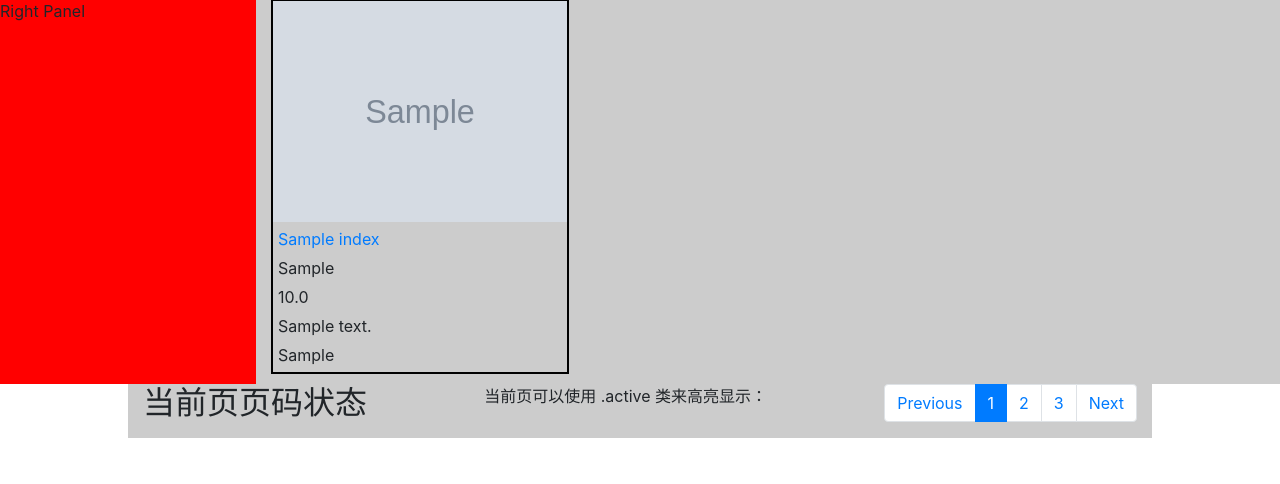
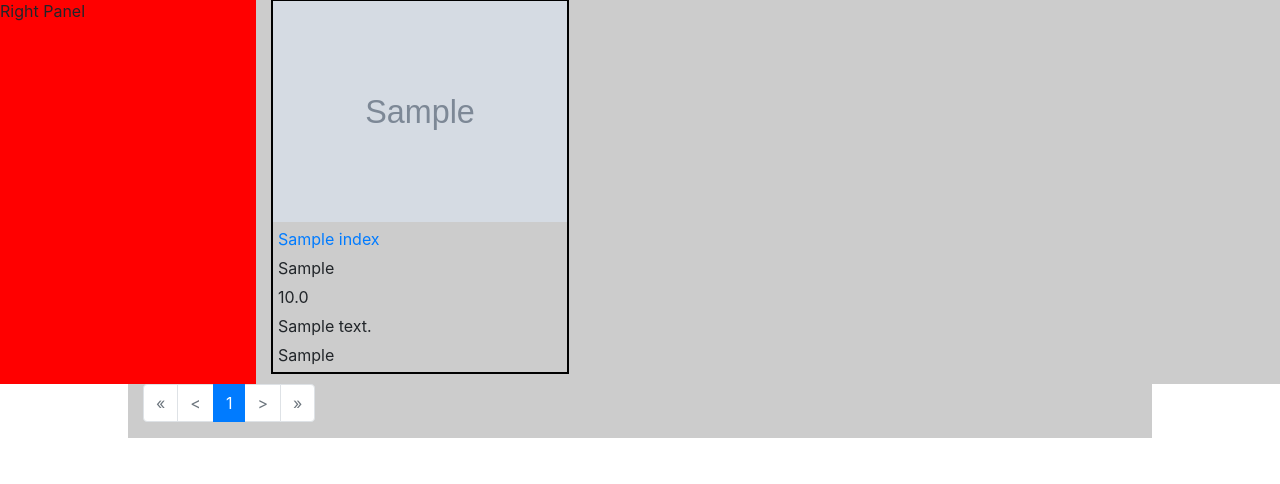
Before and after one commit to rz871256465/soloassessment, a Django app: page /shoppingindex/ in a window 1280 px wide. Shown: the part 57-541 px from the top of the page. Run offline with Django 4.2, Linux system fonts and the light colour scheme; a user stored in the database is signed in; tables that the repository leaves empty hold one stand-in row (values such as "Sample post"); grey boxes marked "Sample" are stand-in pictures; some libraries are stand-ins or nearby versions.

Commit message:
create split page function

```diff
--- a/shopping/templates/shopping/shopping_index.html
+++ b/shopping/templates/shopping/shopping_index.html
@@ -86,7 +86,7 @@
         <p>Right Panel</p>
       </div>
       <div class="container">
-        {% for row in shopping_items %}
+        {% for row in page_obj %}
         <div class="item">
           <img src="{{ row.img }}" alt="{{ row.product_name }}" >
           <p><a href="/product_by_name/{{row.product_name}}" > {{ row.product_name }}</a></p>
@@ -99,14 +99,30 @@
       </div>
     </div>
 <div class="container">
-  <h2>当前页页码状态</h2>
-  <p>当前页可以使用 .active 类来高亮显示：</p>
   <ul class="pagination">
-    <li class="page-item"><a class="page-link" href="#">Previous</a></li>
-    <li class="page-item active"><a class="page-link" href="#">1</a></li>
-    <li class="page-item"><a class="page-link" href="#">2</a></li>
-    <li class="page-item"><a class="page-link" href="#">3</a></li>
-    <li class="page-item"><a class="page-link" href="#">Next</a></li>
+    {% if page_obj.has_previous %}
+      <li class="page-item"><a class="page-link" href="?page=1{% if query %}&query={{ query }}{% endif %}">&laquo;</a></li>
+      <li class="page-item"><a class="page-link" href="?page={{ page_obj.previous_page_number }}{% if query %}&query={{ query }}{% endif %}">&lt;</a></li>
+    {% else %}
+      <li class="page-item disabled"><a class="page-link" href="#">&laquo;</a></li>
+      <li class="page-item disabled"><a class="page-link" href="#">&lt;</a></li>
+    {% endif %}
+
+    {% for num in page_obj.paginator.page_range %}
+      {% if page_obj.number == num %}
+        <li class="page-item active"><a class="page-link" href="#">{{ num }}</a></li>
+      {% elif num > page_obj.number|add:'-3' and num < page_obj.number|add:'3' %}
+        <li class="page-item"><a class="page-link" href="?page={{ num }}{% if query %}&query={{ query }}{% endif %}">{{ num }}</a></li>
+      {% endif %}
+    {% endfor %}
+
+    {% if page_obj.has_next %}
+      <li class="page-item"><a class="page-link" href="?page={{ page_obj.next_page_number }}{% if query %}&query={{ query }}{% endif %}">&gt;</a></li>
+      <li class="page-item"><a class="page-link" href="?page={{ page_obj.paginator.num_pages }}{% if query %}&query={{ query }}{% endif %}">&raquo;</a></li>
+    {% else %}
+      <li class="page-item disabled"><a class="page-link" href="#">&gt;</a></li>
+      <li class="page-item disabled"><a class="page-link" href="#">&raquo;</a></li>
+    {% endif %}
   </ul>
 </div>
   </body>
--- a/shopping/views.py
+++ b/shopping/views.py
@@ -8,6 +8,7 @@ from .forms import RegistrationForm
 from django.contrib.auth.views import LoginView
 from django.contrib.auth.decorators import login_required
 from django.shortcuts import render
+from django.core.paginator import Paginator
 # Create your views here.
 def index(request):
     return render(request, 'shopping/index.html')
@@ -19,7 +20,10 @@ def shoppingindex(request):
         Q(manufacturer__icontains=query) |
         Q(country__icontains=query)
     )
-    return render(request, 'shopping/shopping_index.html', {'shopping_items':shopping_items,'query':query})
+    paginator = Paginator(shopping_items, 6)
+    page_number = request.GET.get('page')
+    page_obj = paginator.get_page(page_number)
+    return render(request, 'shopping/shopping_index.html', {'page_obj': page_obj,'query':query})
 
 def shoppingdetail(request):
     shopping_details = Shopping_detail.objects.all()
```
